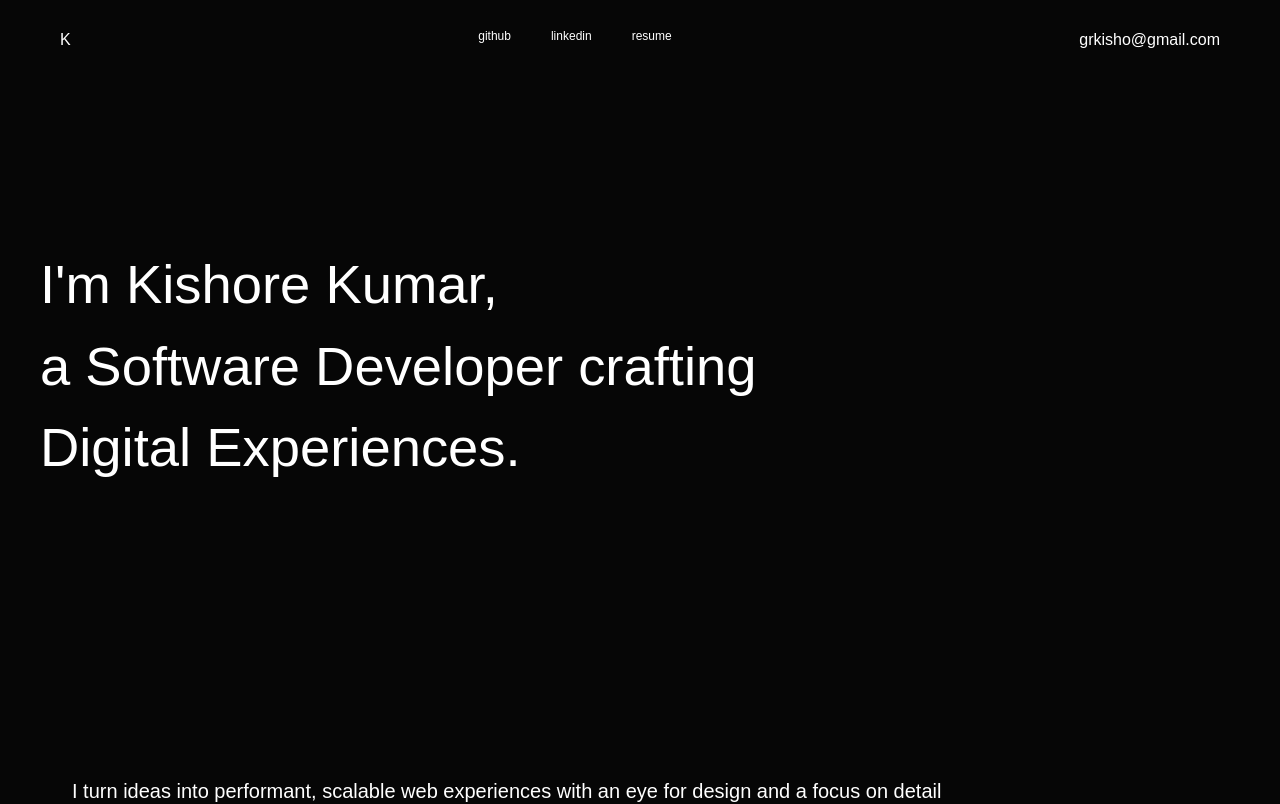
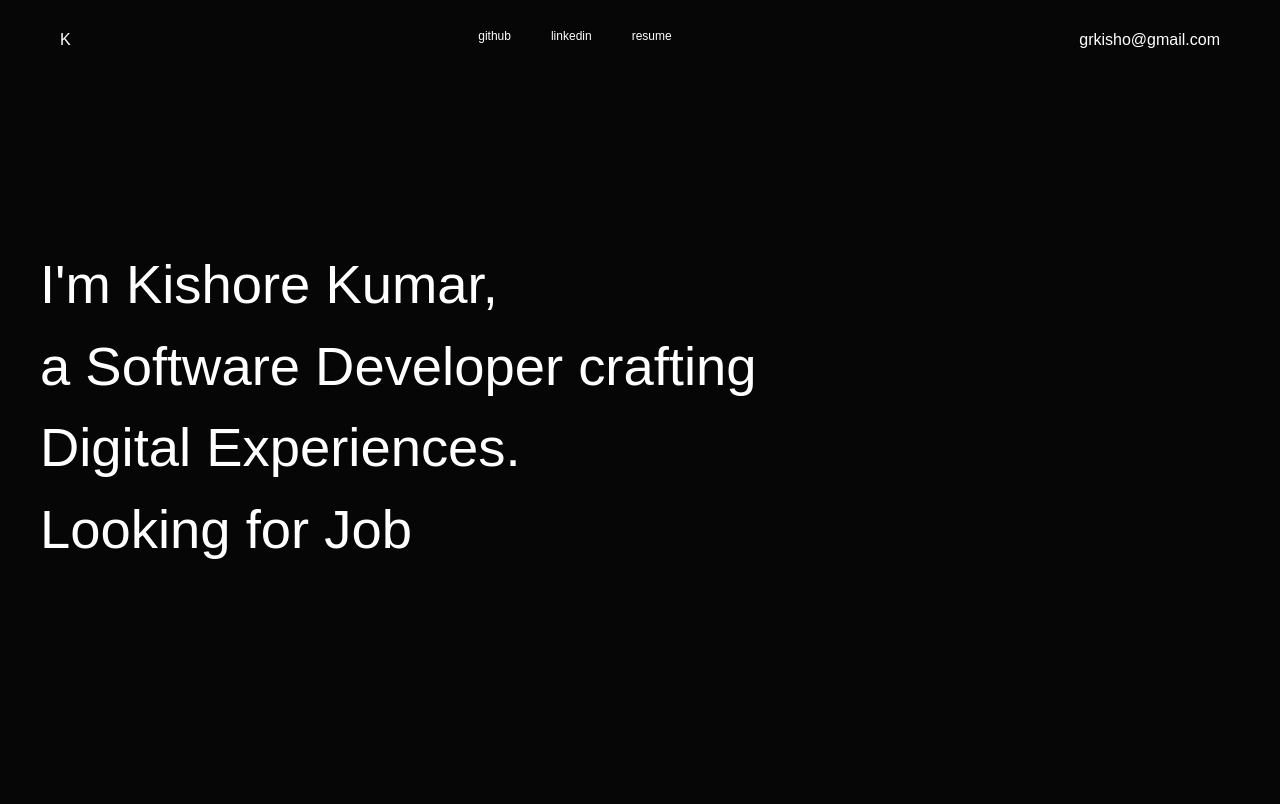
Before and after one commit to kishorekumargr/kishorekumargr, a Next.js app: page / in a window 1280 px wide. Shown: the top 804 px of the page. Built offline with nearby package versions, Linux system fonts and the light colour scheme.

Commit message:
Your commit message here

```diff
--- a/components/Name.tsx
+++ b/components/Name.tsx
@@ -5,6 +5,7 @@
         <p>I&apos;m Kishore Kumar,</p>
         <p>a Software Developer crafting</p>
         <p>Digital Experiences.</p>
+        <p>Looking for Job</p>
       </div>
     </>
   );
```
